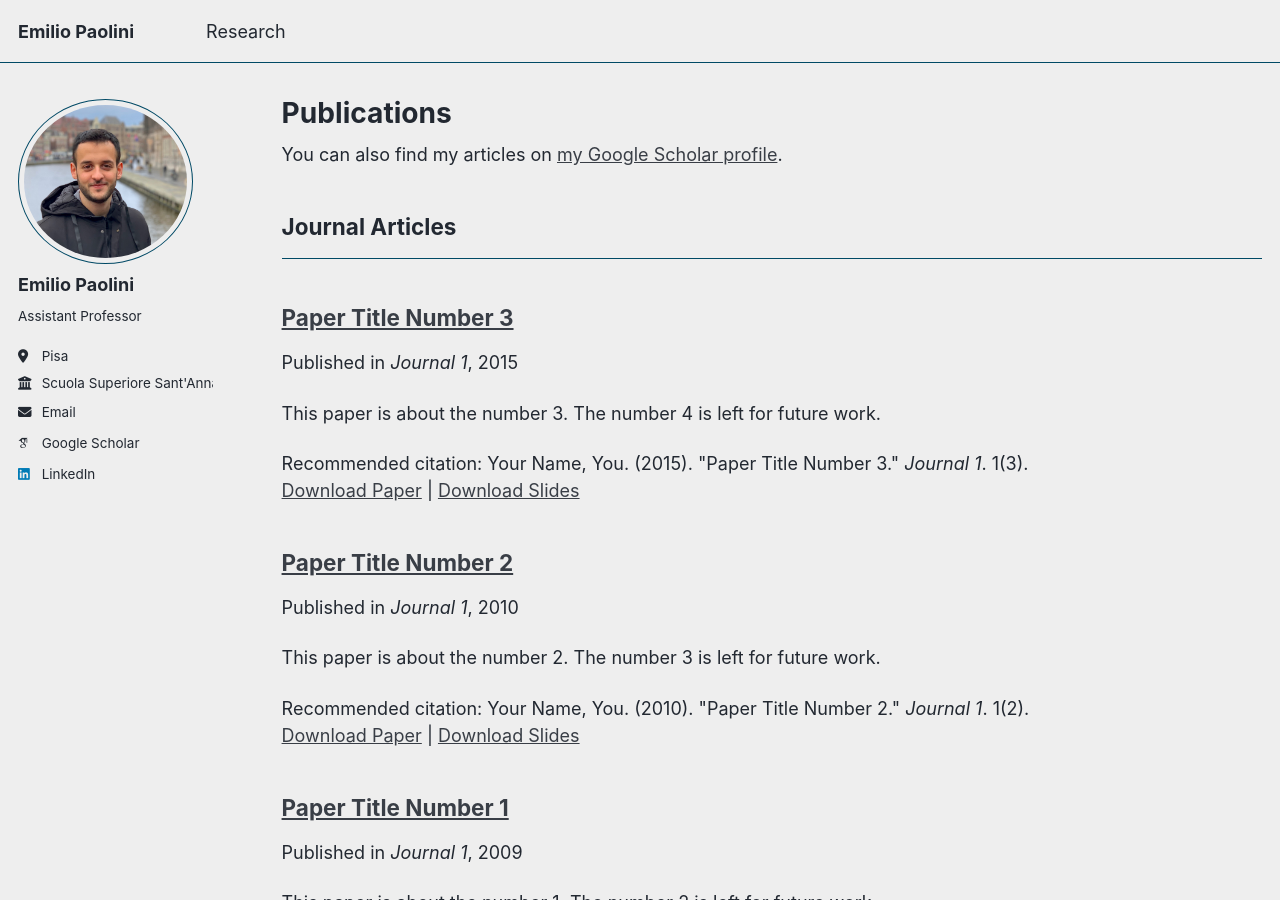
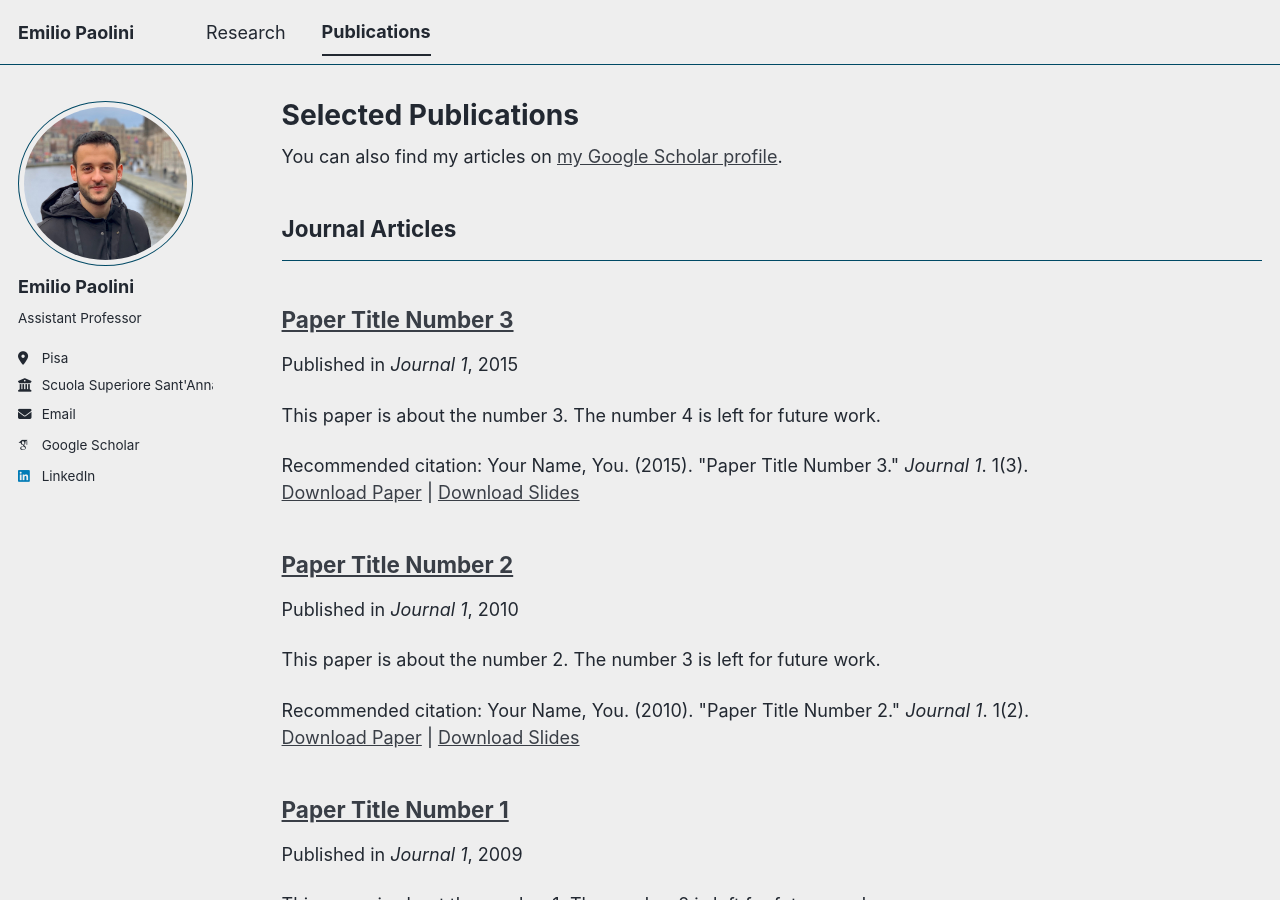
Before and after one commit to emiliopaolini/emiliopaolini.github.io, a Jekyll site: the page built from _pages/publications.html, in a window 1280 px wide and 900 px high. Built offline with Jekyll 4.4.1, drawn with Linux system fonts in a browser that asks for light colours; some web fonts are replaced; a script bundle is joined from its source files by our own code; library files that are not in the unit come from our copies.

Commit message:
First publication page

```diff
--- a/_data/navigation.yml
+++ b/_data/navigation.yml
@@ -10,6 +10,9 @@
 main:
   - title: "Research"
     url: /research/
+
+  - title: "Publications"
+    url: /publications/
 
   #- title: "Talks"
   #  url: /talks/
--- a/_pages/publications.html
+++ b/_pages/publications.html
@@ -1,13 +1,13 @@
 ---
 layout: archive
-title: "Publications"
+title: "Selected Publications"
 permalink: /publications/
 author_profile: true
 ---
 
 {% if site.author.googlescholar %}
 <div class="wordwrap">You can also find my articles on <a href="{{site.author.googlescholar}}">my Google Scholar
-    profile</a>.</div>
+        profile</a>.</div>
 {% endif %}
 
 {% include base_path %}
```
